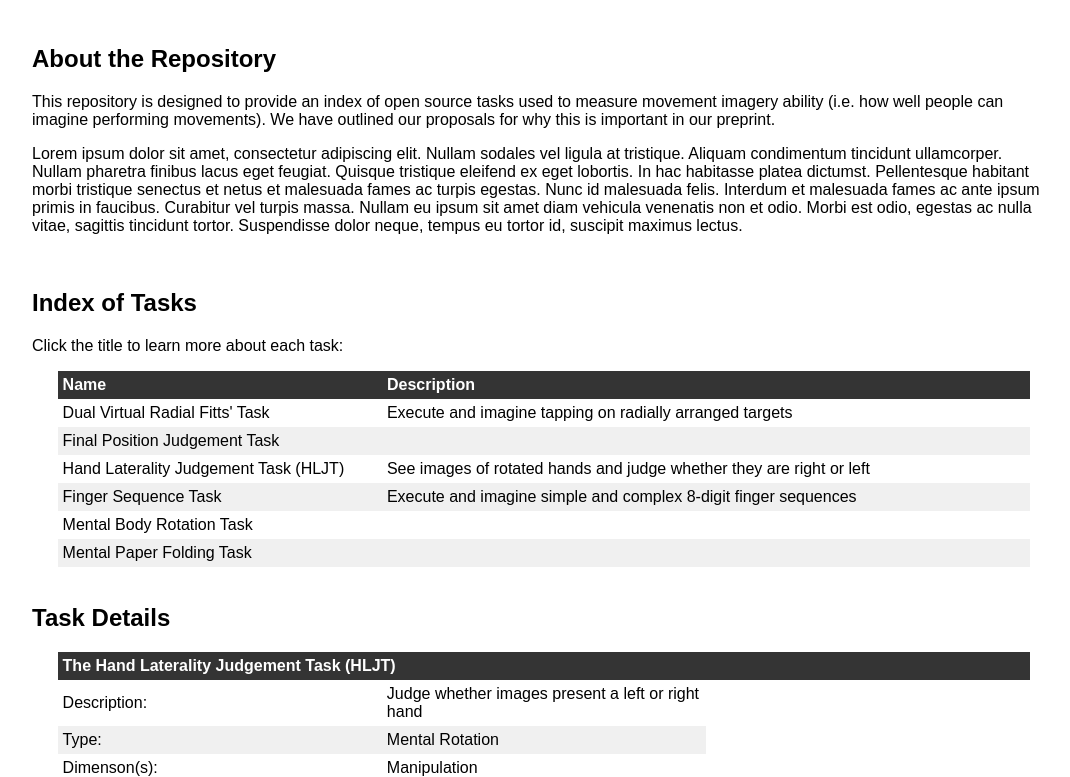
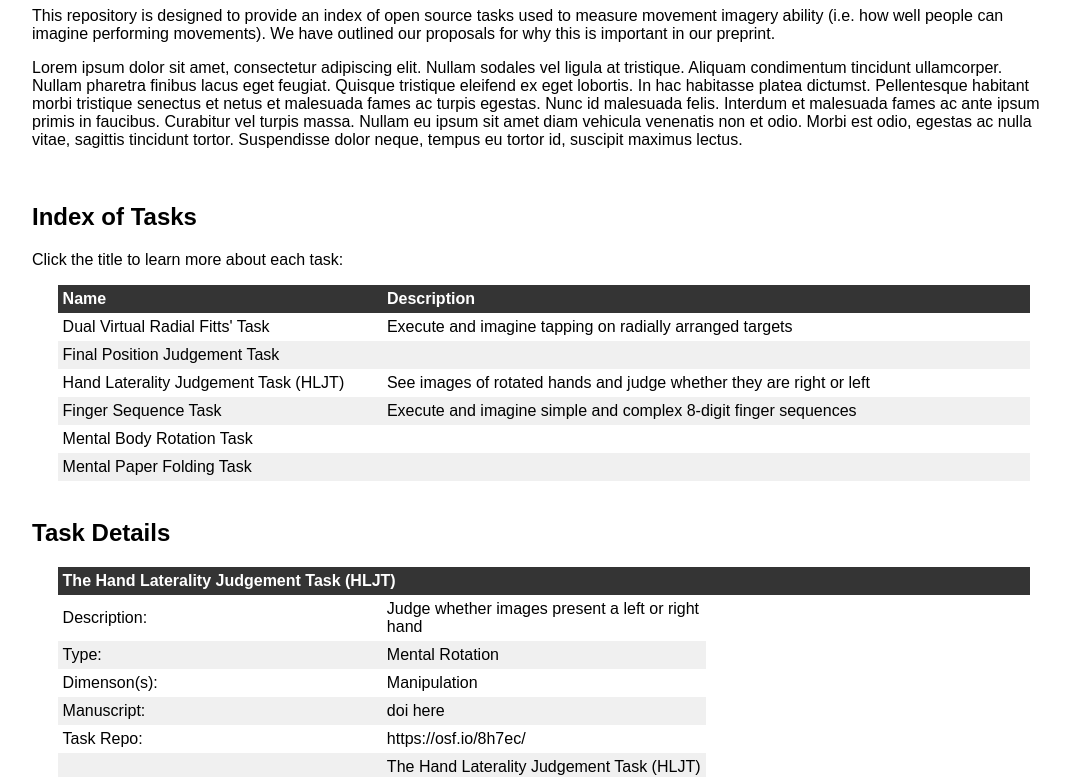
Before and after one commit to motorimageryability/motorimageryability.github.io, a plain HTML site: page index.html in a window 1280 px wide. Shown: the part 101-878 px from the top of the page, without its empty margins (96-1166 px from the left). Drawn offline with Linux system fonts and the light colour scheme.

Commit message:
Add files via upload

```diff
--- a/index.html
+++ b/index.html
@@ -55,8 +55,7 @@ body {margin:0;
 <body>
 <br>
 <h1 align='center'>The Movement Imagery Ability Task Repository</h1>
-<br>
-<h2>About the Repository</h2>
+
 <p>This repository is designed to provide an index of open source tasks used to measure movement imagery ability (i.e. how well people can imagine performing movements). We have outlined our proposals for why this is important in our preprint.</p>
 <p>Lorem ipsum dolor sit amet, consectetur adipiscing elit. Nullam sodales vel ligula at tristique. Aliquam condimentum tincidunt ullamcorper. Nullam pharetra finibus lacus eget feugiat. Quisque tristique eleifend ex eget lobortis. In hac habitasse platea dictumst. Pellentesque habitant morbi tristique senectus et netus et malesuada fames ac turpis egestas. Nunc id malesuada felis. Interdum et malesuada fames ac ante ipsum primis in faucibus. Curabitur vel turpis massa. Nullam eu ipsum sit amet diam vehicula venenatis non et odio. Morbi est odio, egestas ac nulla vitae, sagittis tincidunt tortor. Suspendisse dolor neque, tempus eu tortor id, suscipit maximus lectus. </p>
 
```
